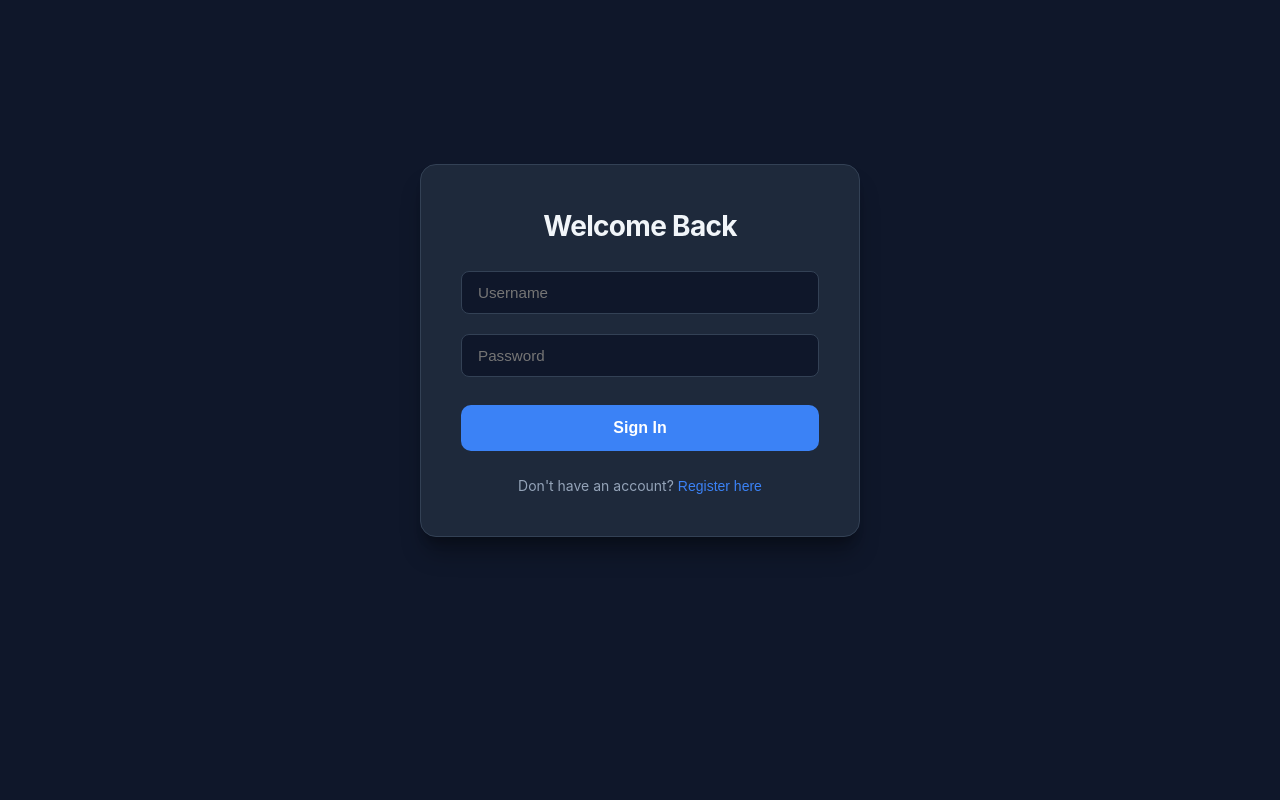
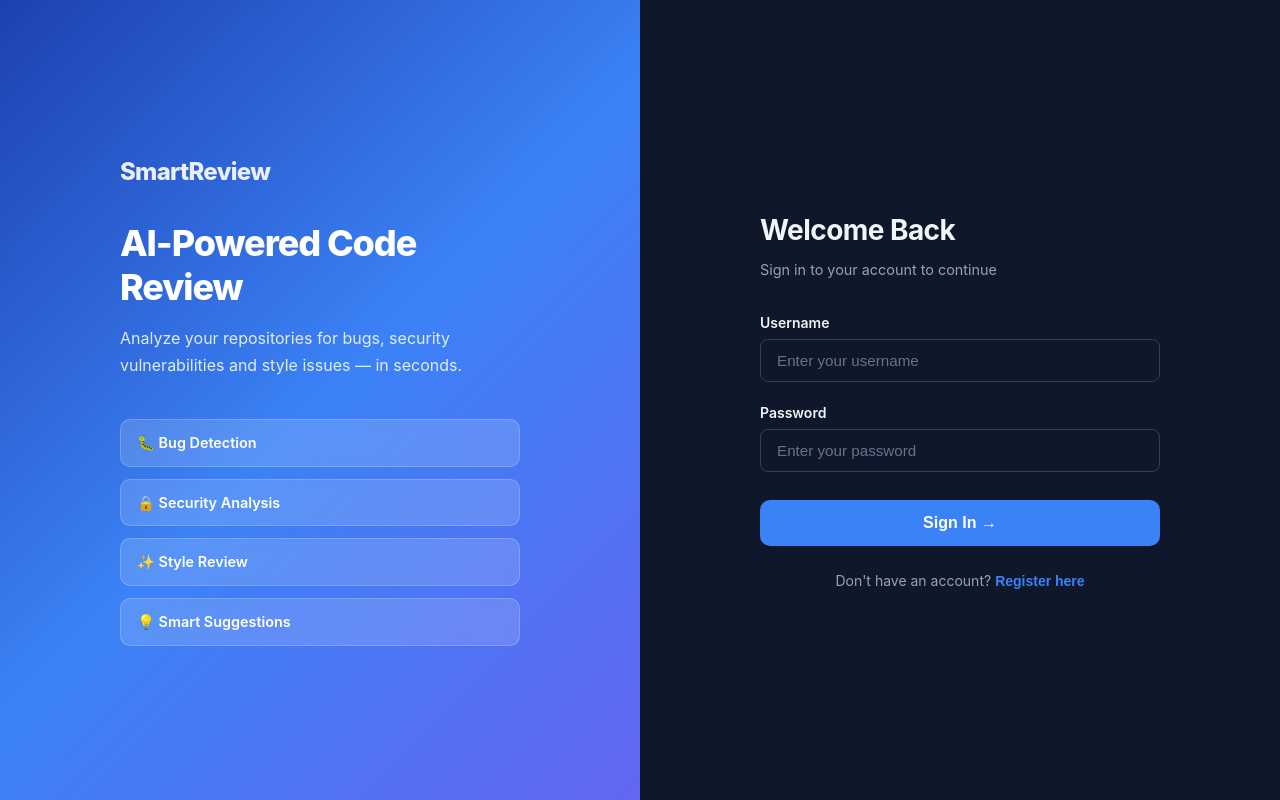
Before and after one commit to Stefan-Kolov/SmartReview-Frontend, a React (Create React App) app: page / in a window 1280 px wide. Both pictures are taken after a click on the button "Login". Built offline with nearby package versions, Linux system fonts and the light colour scheme.

Commit message:
redesign login and register pages with split layout

```diff
--- a/src/pages/Auth.css
+++ b/src/pages/Auth.css
@@ -1,71 +1,165 @@
-.auth-wrapper {
+.auth-page {
     display: flex;
-    justify-content: center;
-    align-items: center;
-    min-height: calc(100vh - 100px);
-    padding: 20px;
+    min-height: 100vh;
 }
 
-.auth-container {
-    background-color: var(--bg-surface);
-    border: 1px solid var(--border-color);
-    border-radius: 16px;
-    padding: 2.5rem;
-    width: 100%;
-    max-width: 440px;
-    box-shadow: 0 20px 25px -5px rgba(0, 0, 0, 0.3), 0 10px 10px -5px rgba(0, 0, 0, 0.2);
+.auth-left {
+    flex: 1;
+    background: linear-gradient(135deg, #1e40af 0%, #3b82f6 50%, #6366f1 100%);
+    display: flex;
+    align-items: center;
+    justify-content: center;
+    padding: 3rem;
 }
 
-.auth-container h2 {
+.auth-left-content {
+    max-width: 400px;
+    color: white;
+}
+
+.auth-brand {
+    font-size: 1.5rem;
+    font-weight: 800;
+    letter-spacing: -0.03em;
+    margin-bottom: 2rem;
+    opacity: 0.9;
+}
+
+.auth-left-content h2 {
+    font-size: 2.25rem;
+    font-weight: 800;
+    line-height: 1.2;
+    letter-spacing: -0.03em;
+    margin-bottom: 1rem;
+}
+
+.auth-left-content p {
+    font-size: 1rem;
+    opacity: 0.85;
+    line-height: 1.7;
+    margin-bottom: 2.5rem;
+}
+
+.auth-features {
+    display: flex;
+    flex-direction: column;
+    gap: 12px;
+}
+
+.auth-feature {
+    background: rgba(255, 255, 255, 0.15);
+    border: 1px solid rgba(255, 255, 255, 0.2);
+    border-radius: 10px;
+    padding: 12px 16px;
+    font-size: 0.9rem;
+    font-weight: 600;
+    backdrop-filter: blur(4px);
+}
+
+.auth-right {
+    flex: 1;
+    display: flex;
+    align-items: center;
+    justify-content: center;
+    padding: 3rem;
+    background: var(--bg-main);
+}
+
+.auth-form-box {
+    width: 100%;
+    max-width: 400px;
+}
+
+.auth-form-box h2 {
     font-size: 1.75rem;
     font-weight: 700;
-    margin-bottom: 1.5rem;
-    text-align: center;
-    letter-spacing: -0.025em;
+    color: var(--text-primary);
+    margin-bottom: 8px;
+    letter-spacing: -0.02em;
+}
+
+.auth-subtitle {
+    color: var(--text-secondary);
+    font-size: 0.9rem;
+    margin-bottom: 2rem;
 }
 
 .auth-form {
     display: flex;
     flex-direction: column;
     gap: 1.25rem;
+    margin-bottom: 1.5rem;
+}
+
+.auth-field {
+    display: flex;
+    flex-direction: column;
+    gap: 6px;
+}
+
+.auth-field label {
+    font-size: 0.875rem;
+    font-weight: 600;
+    color: var(--text-primary);
+}
+
+.auth-field input {
+    width: 100%;
+    padding: 12px 16px;
+    background: var(--bg-surface);
+    border: 1px solid var(--border-color);
+    border-radius: 10px;
+    color: var(--text-primary);
+    font-size: 0.95rem;
+    outline: none;
+    transition: border-color 0.2s, box-shadow 0.2s;
+    box-sizing: border-box;
+}
+
+.auth-field input:focus {
+    border-color: #3b82f6;
+    box-shadow: 0 0 0 3px rgba(59, 130, 246, 0.15);
+}
+
+.auth-field input::placeholder {
+    color: var(--text-muted);
 }
 
 .auth-btn {
-    padding: 0.85rem;
-    background-color: var(--accent-color);
+    width: 100%;
+    padding: 13px;
+    background: #3b82f6;
     color: white;
     border: none;
-    border-radius: 8px;
+    border-radius: 10px;
     font-size: 0.95rem;
-    font-weight: 600;
+    font-weight: 700;
     cursor: pointer;
-    transition: background-color 0.2s;
+    transition: opacity 0.2s, transform 0.2s;
+    margin-top: 4px;
 }
 
-.auth-btn:hover {
-    background-color: var(--accent-hover);
+.auth-btn:hover:not(:disabled) {
+    opacity: 0.9;
+    transform: translateY(-1px);
 }
 
-.auth-btn-register {
-    background-color: var(--success-color);
-}
-
-.auth-btn-register:hover {
-    background-color: #059669;
+.auth-btn:disabled {
+    opacity: 0.6;
+    cursor: not-allowed;
 }
 
 .auth-error {
-    background-color: rgba(239, 68, 68, 0.1);
-    border-left: 4px solid var(--error-color);
+    background: rgba(239, 68, 68, 0.1);
+    border-left: 3px solid #ef4444;
     color: #f87171;
-    padding: 0.75rem 1rem;
-    border-radius: 6px;
+    padding: 12px 16px;
+    border-radius: 8px;
     font-size: 0.875rem;
     margin-bottom: 1.25rem;
 }
 
 .auth-footer {
-    margin-top: 1.5rem;
     text-align: center;
     color: var(--text-secondary);
     font-size: 0.875rem;
@@ -74,15 +168,30 @@
 .auth-switch-btn {
     background: none;
     border: none;
-    color: var(--accent-color);
+    color: #3b82f6;
     cursor: pointer;
-    font-weight: 500;
-    text-decoration: none;
+    font-weight: 600;
     font-size: 0.875rem;
     margin-left: 4px;
+    transition: opacity 0.2s;
 }
 
 .auth-switch-btn:hover {
+    opacity: 0.8;
     text-decoration: underline;
-    color: #60a5fa;
 }
+
+:root[data-theme="light"] .auth-field input {
+    background: #F5F6FA;
+    border-color: #E2E5ED;
+}
+
+:root[data-theme="light"] .auth-error {
+    color: #991B1B;
+}
+
+.auth-row {
+    display: grid;
+    grid-template-columns: 1fr 1fr;
+    gap: 12px;
+}
--- a/src/pages/Login.jsx
+++ b/src/pages/Login.jsx
@@ -6,40 +6,69 @@ export default function Login({ onLoginSuccess, onNavigateToRegister }) {
     const [username, setUsername] = useState('');
     const [password, setPassword] = useState('');
     const [error, setError] = useState('');
+    const [loading, setLoading] = useState(false);
 
     const handleSubmit = async (e) => {
         e.preventDefault();
         setError('');
+        setLoading(true);
         try {
             await login(username, password);
             onLoginSuccess();
         } catch (err) {
             setError(err.response?.data?.message || 'Login failed');
+        } finally {
+            setLoading(false);
         }
     };
 
     return (
-        <div className="auth-wrapper">
-            <div className="auth-container">
+        <div className="auth-page">
+            <div className="auth-left">
+                <div className="auth-left-content">
+                    <div className="auth-brand">SmartReview</div>
+                    <h2>AI-Powered Code Review</h2>
+                    <p>Analyze your repositories for bugs, security vulnerabilities and style issues — in seconds.</p>
+                    <div className="auth-features">
+                        <div className="auth-feature">🐛 Bug Detection</div>
+                        <div className="auth-feature">🔒 Security Analysis</div>
+                        <div className="auth-feature">✨ Style Review</div>
+                        <div className="auth-feature">💡 Smart Suggestions</div>
+                    </div>
+                </div>
+            </div>
+
+            <div className="auth-right">
+                <div className="auth-form-box">
                     <h2>Welcome Back</h2>
+                    <p className="auth-subtitle">Sign in to your account to continue</p>
+
                     {error && <div className="auth-error">{error}</div>}
 
                     <form onSubmit={handleSubmit} className="auth-form">
+                        <div className="auth-field">
+                            <label>Username</label>
                             <input
                                 type="text"
-                        placeholder="Username"
+                                placeholder="Enter your username"
                                 value={username}
                                 onChange={e => setUsername(e.target.value)}
                                 required
                             />
+                        </div>
+                        <div className="auth-field">
+                            <label>Password</label>
                             <input
                                 type="password"
-                        placeholder="Password"
+                                placeholder="Enter your password"
                                 value={password}
                                 onChange={e => setPassword(e.target.value)}
                                 required
                             />
-                    <button type="submit" className="auth-btn">Sign In</button>
+                        </div>
+                        <button type="submit" className="auth-btn" disabled={loading}>
+                            {loading ? 'Signing in...' : 'Sign In →'}
+                        </button>
                     </form>
 
                     <p className="auth-footer">
@@ -50,5 +79,6 @@ export default function Login({ onLoginSuccess, onNavigateToRegister }) {
                     </p>
                 </div>
             </div>
+        </div>
     );
 }
--- a/src/pages/Register.jsx
+++ b/src/pages/Register.jsx
@@ -11,6 +11,7 @@ export default function Register({ onNavigateToLogin, onRegisterSuccess }) {
         email: ''
     });
     const [error, setError] = useState('');
+    const [loading, setLoading] = useState(false);
 
     const handleChange = (e) => {
         setFormData({ ...formData, [e.target.name]: e.target.value });
@@ -19,28 +20,101 @@ export default function Register({ onNavigateToLogin, onRegisterSuccess }) {
     const handleSubmit = async (e) => {
         e.preventDefault();
         setError('');
+        setLoading(true);
         try {
             await register(formData.username, formData.password, formData.name, formData.surname, formData.email);
             onRegisterSuccess();
         } catch (err) {
-            setError(err.response?.data?.error || 'Registration failed. Try again.');
+            setError(err.response?.data?.message || 'Registration failed. Try again.');
+        } finally {
+            setLoading(false);
         }
     };
 
     return (
-        <div className="auth-wrapper">
-            <div className="auth-container">
+        <div className="auth-page">
+            <div className="auth-left">
+                <div className="auth-left-content">
+                    <div className="auth-brand">SmartReview</div>
+                    <h2>Start reviewing code smarter.</h2>
+                    <p>Create your free account and get instant AI-powered feedback on your repositories.</p>
+                    <div className="auth-features">
+                        <div className="auth-feature">⚡ Groq — Llama 3.3 70B</div>
+                        <div className="auth-feature">🧠 Anthropic — Claude Haiku</div>
+                        <div className="auth-feature">🤖 OpenAI — GPT-4o Mini</div>
+                        <div className="auth-feature">✨ Google — Gemini 1.5 Flash</div>
+                    </div>
+                </div>
+            </div>
+
+            <div className="auth-right">
+                <div className="auth-form-box">
                     <h2>Create Account</h2>
+                    <p className="auth-subtitle">Fill in your details to get started</p>
+
                     {error && <div className="auth-error">{error}</div>}
 
                     <form onSubmit={handleSubmit} className="auth-form">
-                    <input type="text" name="name" placeholder="First Name" value={formData.name} onChange={handleChange} required />
-                    <input type="text" name="surname" placeholder="Last Name" value={formData.surname} onChange={handleChange} required />
-                    <input type="email" name="email" placeholder="Email Address" value={formData.email} onChange={handleChange} required />
-                    <input type="text" name="username" placeholder="Username" value={formData.username} onChange={handleChange} required />
-                    <input type="password" name="password" placeholder="Password" value={formData.password} onChange={handleChange} required />
-
-                    <button type="submit" className="auth-btn auth-btn-register">Register</button>
+                        <div className="auth-row">
+                            <div className="auth-field">
+                                <label>First Name</label>
+                                <input
+                                    type="text"
+                                    name="name"
+                                    placeholder="John"
+                                    value={formData.name}
+                                    onChange={handleChange}
+                                    required
+                                />
+                            </div>
+                            <div className="auth-field">
+                                <label>Last Name</label>
+                                <input
+                                    type="text"
+                                    name="surname"
+                                    placeholder="Doe"
+                                    value={formData.surname}
+                                    onChange={handleChange}
+                                    required
+                                />
+                            </div>
+                        </div>
+                        <div className="auth-field">
+                            <label>Email</label>
+                            <input
+                                type="email"
+                                name="email"
+                                placeholder="john@example.com"
+                                value={formData.email}
+                                onChange={handleChange}
+                                required
+                            />
+                        </div>
+                        <div className="auth-field">
+                            <label>Username</label>
+                            <input
+                                type="text"
+                                name="username"
+                                placeholder="johndoe"
+                                value={formData.username}
+                                onChange={handleChange}
+                                required
+                            />
+                        </div>
+                        <div className="auth-field">
+                            <label>Password</label>
+                            <input
+                                type="password"
+                                name="password"
+                                placeholder="Min. 6 characters"
+                                value={formData.password}
+                                onChange={handleChange}
+                                required
+                            />
+                        </div>
+                        <button type="submit" className="auth-btn" disabled={loading}>
+                            {loading ? 'Creating account...' : 'Create Account →'}
+                        </button>
                     </form>
 
                     <p className="auth-footer">
@@ -51,5 +125,6 @@ export default function Register({ onNavigateToLogin, onRegisterSuccess }) {
                     </p>
                 </div>
             </div>
+        </div>
     );
 }
```
Lines whose indentation alone changed are shown as unchanged.
